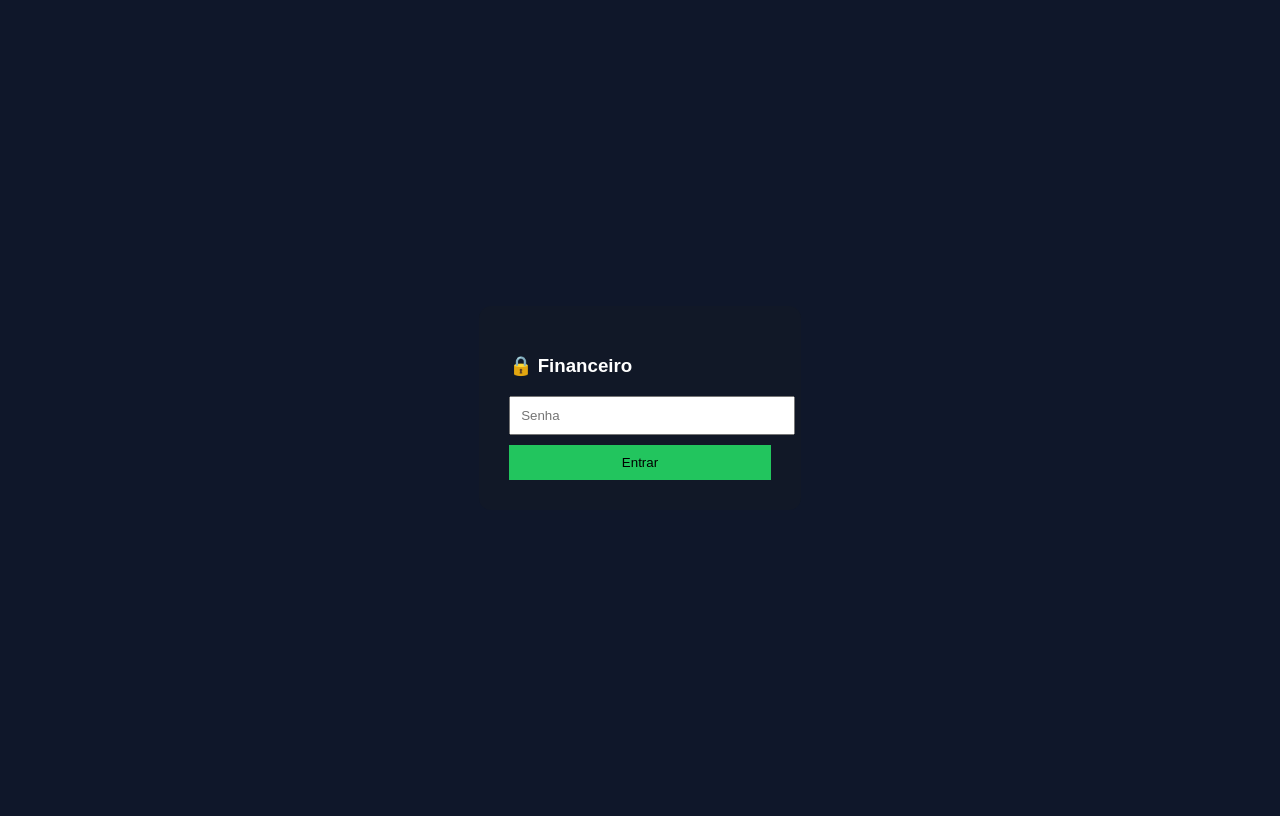
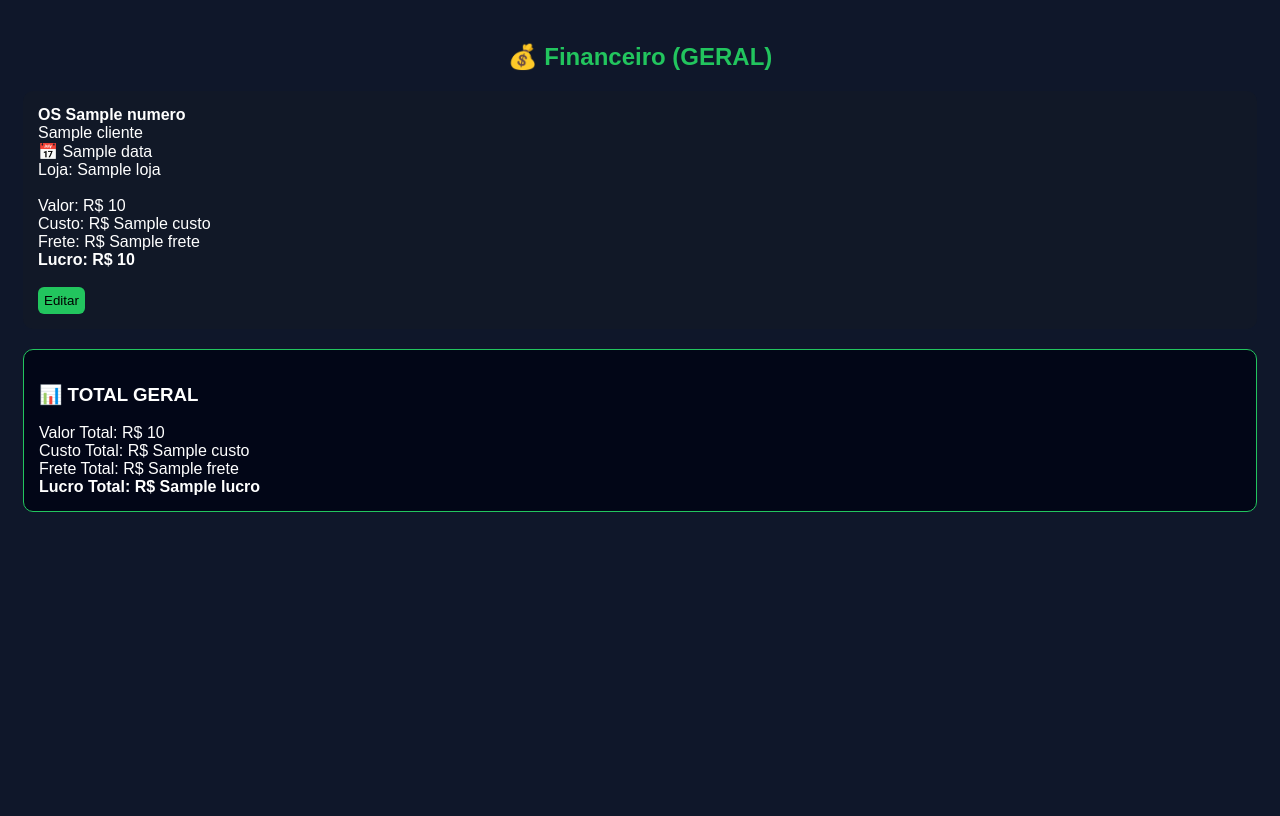
Before and after one commit to LACellcelulares/lacellsistema, a Flask app: template templates/financeiro_login.html in a window 1280 px wide. After the commit the page ends 512 px from the top, so only its background shows below. Run offline with Flask 3, Linux system fonts and the light colour scheme; the template is opened without the code that fills it: most values are stand-ins (such as "Sample title", 1, 10 or a date in 2020).

Commit message:
Update financeiro_login.html

```diff
--- a/templates/financeiro_login.html
+++ b/templates/financeiro_login.html
@@ -1,49 +1,66 @@
 <!DOCTYPE html>
 <html lang="pt-br">
+
 <head>
 <meta charset="UTF-8">
-<title>Financeiro</title>
-<meta name="viewport" content="width=device-width, initial-scale=1">
 
 <style>
-body{
-    background:#0f172a;
-    color:white;
-    font-family:Arial;
-    display:flex;
-    justify-content:center;
-    align-items:center;
-    height:100vh;
+body{background:#0f172a;color:white;font-family:Arial;padding:15px;}
+h2{text-align:center;color:#22c55e;}
+
+.card{
+    background:#111827;
+    padding:15px;
+    margin-bottom:10px;
+    border-radius:10px;
 }
-.box{
-    background:#111827;
-    padding:30px;
-    border-radius:12px;
+
+.total{
+    background:#020617;
+    padding:15px;
+    border-radius:10px;
+    margin-top:20px;
+    border:1px solid #22c55e;
 }
-input{
-    width:100%;
-    padding:10px;
-    margin-bottom:10px;
-}
+
 button{
-    width:100%;
-    padding:10px;
     background:#22c55e;
     border:none;
+    padding:6px;
+    border-radius:6px;
 }
 </style>
 </head>
 
 <body>
 
-<div class="box">
-<h3>🔒 Financeiro</h3>
+<h2>💰 Financeiro (GERAL)</h2>
 
-<form method="post">
-<input type="password" name="senha" placeholder="Senha">
-<button>Entrar</button>
-</form>
+{% for os in lista %}
+<div class="card">
+<b>OS {{ os.numero }}</b><br>
+{{ os.cliente }}<br>
+📅 {{ os.data }}<br>
+Loja: {{ os.loja }}<br><br>
 
+Valor: R$ {{ os.valor }}<br>
+Custo: R$ {{ os.custo or 0 }}<br>
+Frete: R$ {{ os.frete or 0 }}<br>
+
+<b>Lucro: R$ {{ (os.valor or 0) - (os.custo or 0) - (os.frete or 0) }}</b><br><br>
+
+<a href="/editar/{{ os.numero }}"><button>Editar</button></a>
+</div>
+{% endfor %}
+
+<div class="total">
+<h3>📊 TOTAL GERAL</h3>
+
+Valor Total: R$ {{ total }}<br>
+Custo Total: R$ {{ custo }}<br>
+Frete Total: R$ {{ frete }}<br>
+
+<b>Lucro Total: R$ {{ lucro }}</b>
 </div>
 
 </body>
```
